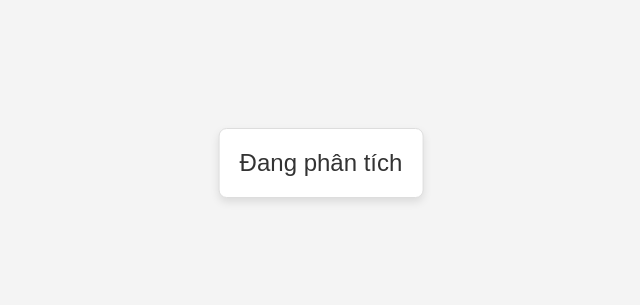
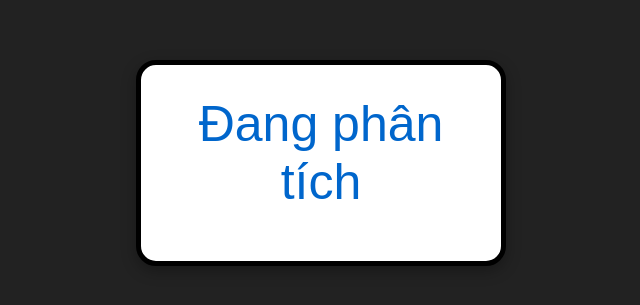
Before and after one commit to HMC-8/ToolTx, a plain HTML site: page index.html in a window 1280 px wide. Shown: the part 237-542 px from the top of the page, without its empty margins (319-959 px from the left). Drawn offline with Linux system fonts and the light colour scheme.

Commit message:
Update styles.CSS

```diff
--- a/styles.CSS
+++ b/styles.CSS
@@ -1,30 +1,34 @@
+/* Đặt font mặc định cho body */
 body {
-    font-family: Arial, sans-serif;
+    font-family: 'Arial', sans-serif;
+    background-color: #222222;
     display: flex;
     justify-content: center;
     align-items: center;
     height: 100vh;
     margin: 0;
-    background-color: #f4f4f4;
 }
 
+/* Cửa sổ popup nổi */
 .popup {
     position: fixed;
     top: 50%;
     left: 50%;
     transform: translate(-50%, -50%);
-    background-color: #fff;
-    border: 1px solid #ddd;
-    padding: 20px;
-    font-size: 24px;
-    color: #333;
+    background-color: #ffffff;
+    border: 5px solid #000;
+    padding: 30px;
+    font-size: 50px;
+    color: #000;
     text-align: center;
-    box-shadow: 0 4px 8px rgba(0, 0, 0, 0.1);
-    border-radius: 8px;
+    box-shadow: 0 5px 15px rgba(0, 0, 0, 0.3);
+    border-radius: 20px;
     display: none;
-    animation: fadeIn 0.5s;
+    animation: fadeIn 0.5s ease-in-out;
+    width: 300px;
 }
 
+/* Hiệu ứng fade-in */
 @keyframes fadeIn {
     from {
         opacity: 0;
@@ -33,3 +37,107 @@ body {
         opacity: 1;
     }
 }
+
+/* Màu sắc cho trạng thái "Tài" và "Xỉu" */
+.tai {
+    color: #28a745; /* Xanh lá */
+}
+
+.xiu {
+    color: #dc3545; /* Đỏ */
+}
+
+/* Màu sắc cho "Đang phân tích" */
+#status {
+    color: #0066cc;  /* Màu xanh dương cho phân tích */
+}
+
+/* Countdown - Số giây còn lại */
+.countdown {
+    font-size: 30px;
+    margin-top: 20px;
+    color: #555;
+}
+
+/* Hiệu ứng nháy */
+@keyframes blink {
+    0% { opacity: 1; }
+    50% { opacity: 0; }
+    100% { opacity: 1; }
+}
+
+/* Sử dụng nháy cho Tài và Xỉu */
+.blink {
+    animation: blink 1s linear infinite;
+}/* Đặt font mặc định cho body */
+body {
+    font-family: 'Arial', sans-serif;
+    background-color: #222222;
+    display: flex;
+    justify-content: center;
+    align-items: center;
+    height: 100vh;
+    margin: 0;
+}
+
+/* Cửa sổ popup nổi */
+.popup {
+    position: fixed;
+    top: 50%;
+    left: 50%;
+    transform: translate(-50%, -50%);
+    background-color: #ffffff;
+    border: 5px solid #000;
+    padding: 30px;
+    font-size: 50px;
+    color: #000;
+    text-align: center;
+    box-shadow: 0 5px 15px rgba(0, 0, 0, 0.3);
+    border-radius: 20px;
+    display: none;
+    animation: fadeIn 0.5s ease-in-out;
+    width: 300px;
+}
+
+/* Hiệu ứng fade-in */
+@keyframes fadeIn {
+    from {
+        opacity: 0;
+    }
+    to {
+        opacity: 1;
+    }
+}
+
+/* Màu sắc cho trạng thái "Tài" và "Xỉu" */
+.tai {
+    color: #28a745; /* Xanh lá */
+}
+
+.xiu {
+    color: #dc3545; /* Đỏ */
+}
+
+/* Màu sắc cho "Đang phân tích" */
+#status {
+    color: #0066cc;  /* Màu xanh dương cho phân tích */
+}
+
+/* Countdown - Số giây còn lại */
+.countdown {
+    font-size: 30px;
+    margin-top: 20px;
+    color: #555;
+}
+
+/* Hiệu ứng nháy */
+@keyframes blink {
+    0% { opacity: 1; }
+    50% { opacity: 0; }
+    100% { opacity: 1; }
+}
+
+/* Sử dụng nháy cho Tài và Xỉu */
+.blink {
+    animation: blink 1s linear infinite;
+}
```
